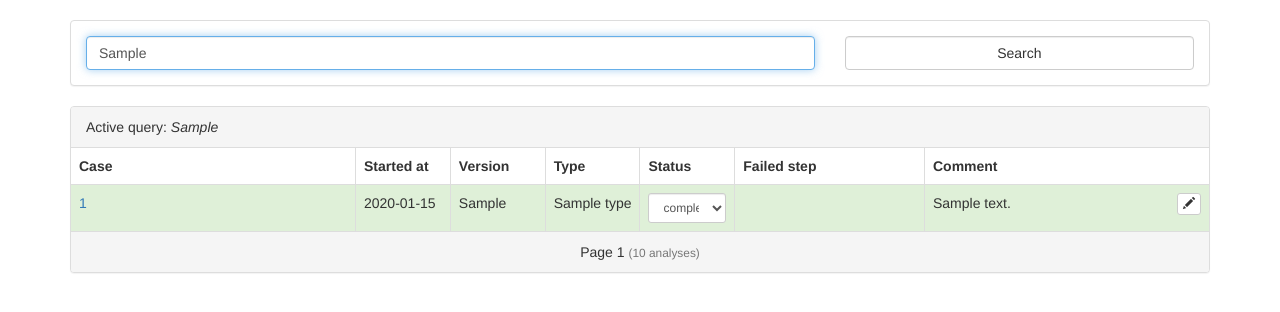
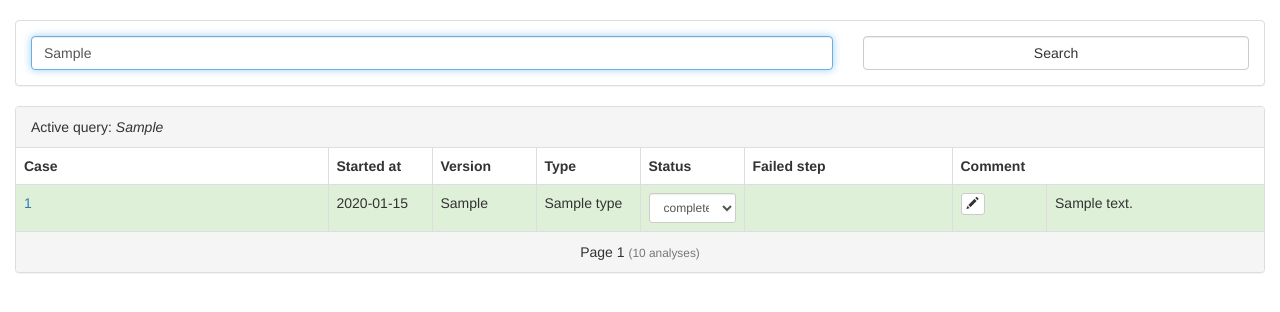
Before and after one commit to Clinical-Genomics/trailblazer, a Flask app: template trailblazer/server/templates/analyses.html in a window 1280 px wide. Shown: the part 52-364 px from the top of the page. Run offline with Flask 2, Linux system fonts and the light colour scheme; the template is opened without the code that fills it: most values are stand-ins (such as "Sample title", 1, 10 or a date in 2020); parts of the project's set-up code (start-up, migrations or seed data) failed here and were passed over; some libraries are stand-ins or nearby versions; some web fonts are replaced.

Commit message:
make view fluid and limit comment width

```diff
--- a/trailblazer/server/templates/analyses.html
+++ b/trailblazer/server/templates/analyses.html
@@ -2,7 +2,7 @@
 {% import "utils.html" as utils %}
 
 {% block content %}
-<div class="container">
+<div class="container-fluid">
   <div class="panel panel-default">
     <div class="panel-body">
       <form action="{{ url_for('analyses') }}" method="GET">
--- a/trailblazer/server/templates/analysis.html
+++ b/trailblazer/server/templates/analysis.html
@@ -6,7 +6,7 @@
 {% endblock %}
 
 {% block content %}
-<div class="container">
+<div class="container-fluid">
   {{ utils.analyses_panel('History', analyses, colored=True) }}
 </div>
 {% endblock %}
--- a/trailblazer/server/templates/index.html
+++ b/trailblazer/server/templates/index.html
@@ -10,7 +10,7 @@
 {% endblock %}
 
 {% block content %}
-<div class="container">
+<div class="container-fluid">
   {{ utils.analyses_panel('Recently failed', fails, category='primary', add_hide=True) }}
   {{ utils.analyses_panel('Currently running', runnings, category='info', editable=False) }}
   {{ utils.analyses_panel('Recently completed', recents, category='success', only_complete=True) }}
--- a/trailblazer/server/templates/utils.html
+++ b/trailblazer/server/templates/utils.html
@@ -30,7 +30,7 @@
                         Failed step
                     {% endif %}
                 </th>
-                <th class="col-xs-3">Comment</th>
+                <th {% if editable %}colspan="2"{% endif %} class="col-xs-3">Comment</th>
             </tr>
         </thead>
         <tbody>
@@ -92,21 +92,15 @@
                             {% endif %}
                         {% endif %}
                     </td>
+                    {% if editable %}
+                        <td>{{ comment_modal(analysis) }}</td>
+                    {% endif %}
                     <td>
-                        <div class="row">
-                            <div class="col-xs-10">
-                                {% if analysis.comment %}
-                                    {{ analysis.comment }}
-                                {% endif %}
-                            </div>
-                            <div class="col-xs-2">
-                                {% if editable %}
-                                    <div class="pull-right hidden-sm">
-                                        {{ comment_modal(analysis) }}
-                                    </div>
-                                {% endif %}
-                            </div>
-                        </div>
+                        <p style="max-width: 55rem">
+                            {% if analysis.comment %}
+                                {{ analysis.comment }}
+                            {% endif %}
+                        </p>
                     </td>
                 </tr>
             {% else %}
```
